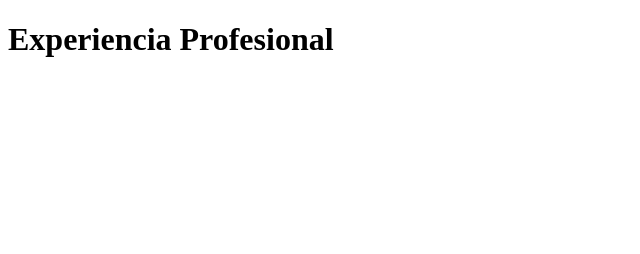
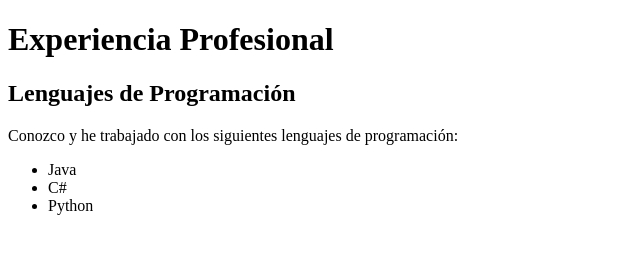
Before and after one commit to Leo538/-PracticaGit4A_BarrosLeonel, a plain HTML site: page experiencia.htm in a window 1280 px wide. Shown: the whole page, without its empty margins (0-640 px from the left). Drawn offline with Linux system fonts and the light colour scheme.

Commit message:
Se agregó la experiencia de los lenguajes de programación

```diff
--- a/experiencia.htm
+++ b/experiencia.htm
@@ -11,6 +11,15 @@
     </header>
 
     <main class="container mt-4">
+        <section id="lenguajes-programacion">
+            <h2>Lenguajes de Programación</h2>
+            <p>Conozco y he trabajado con los siguientes lenguajes de programación:</p>
+            <ul>
+                <li>Java</li>
+                <li>C#</li>
+                <li>Python</li>
+            </ul>
+        </section>
     </main>
 </body>
 </html>
```
